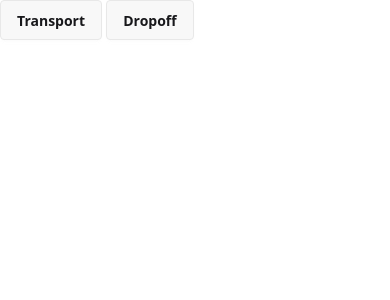
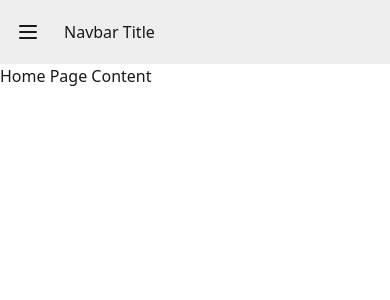
Before and after one commit to CobaltBlueTarantula/SchoolRoute, a SvelteKit app: page / in a window 390 px wide. Shown: the top 300 px of the page. Built offline with nearby package versions, Linux system fonts and the light colour scheme.

Commit message:
Revert main to 07becf9

```diff
--- a/src/routes/+page.svelte
+++ b/src/routes/+page.svelte
@@ -2,5 +2,45 @@
     import "../app.css";
 </script>
 
-<button class="btn"><a href="/transport">Transport</a></button>
-<button class="btn"><a href="/dropoff">Dropoff</a></button>
+<div class="drawer">
+  <input id="my-drawer-3" type="checkbox" class="drawer-toggle" />
+  <div class="drawer-content flex flex-col">
+    <div class="navbar bg-base-300 w-full">
+      <div class="flex-none lg:hidden">
+        <label for="my-drawer-3" aria-label="open sidebar" class="btn btn-square btn-ghost">
+          <svg
+            xmlns="http://www.w3.org/2000/svg"
+            fill="none"
+            viewBox="0 0 24 24"
+            class="inline-block h-6 w-6 stroke-current"
+          >
+            <path
+              stroke-linecap="round"
+              stroke-linejoin="round"
+              stroke-width="2"
+              d="M4 6h16M4 12h16M4 18h16"
+            ></path>
+          </svg>
+        </label>
+      </div>
+      <div class="mx-2 flex-1 px-2">Navbar Title</div>
+      <div class="hidden flex-none lg:block">
+        <ul class="menu menu-horizontal">
+          <!-- Navbar menu content here -->
+          <li><a href="/transport">Transport</a></li>
+          <li><a href="/dropoff">Dropoff</a></li>
+        </ul>
+      </div>
+    </div>
+
+    <h1>Home Page Content</h1>
+
+  </div>
+  <div class="drawer-side">
+    <label for="my-drawer-3" aria-label="close sidebar" class="drawer-overlay"></label>
+    <ul class="menu bg-base-200 min-h-full w-80 p-4">
+      <li><a href="/transport">Transport</a></li>
+      <li><a href="/dropoff">Dropoff</a></li>
+    </ul>
+  </div>
+</div>
```
Also changed, not shown: 1 other file (tests, documents, lock files or other folders).
